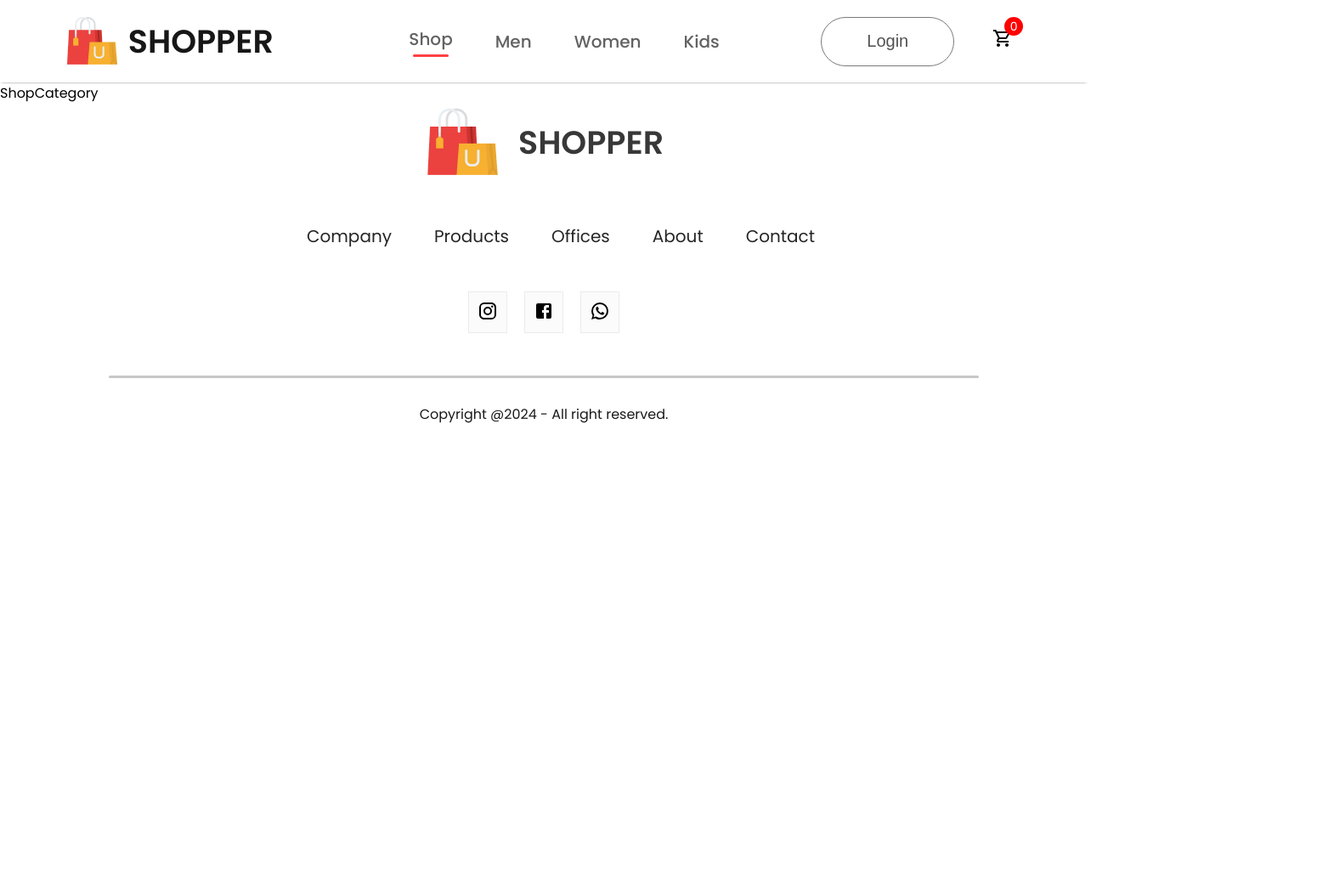
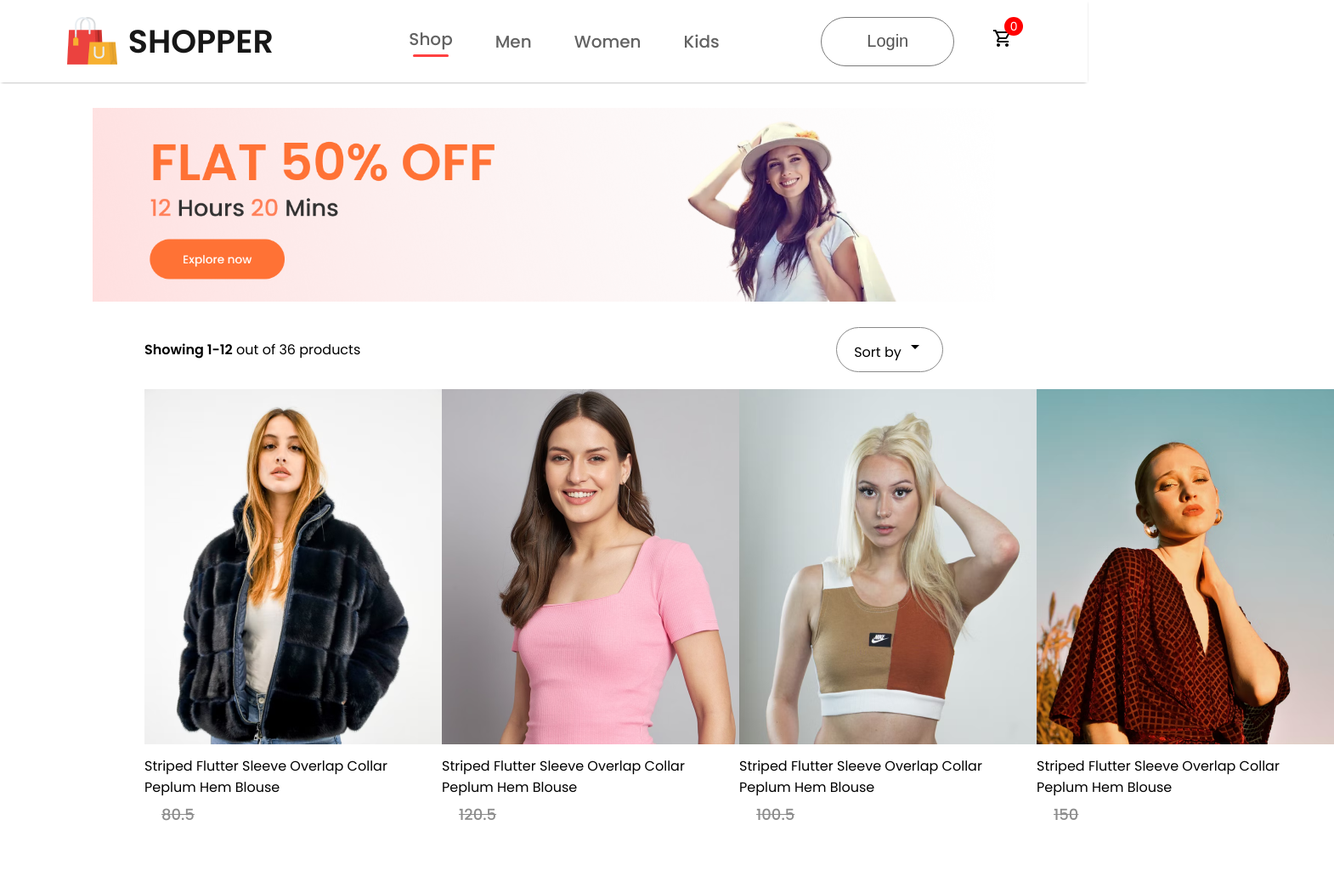
Before and after one commit to muzudre/e-commerce-front-end, a React (Create React App) app: page /women in a window 1280 px wide. Shown: the top 1051 px of the page at 85% size, 1570 px wide, since content can reach past the window. Before the commit the page ends 800 px from the top, so only its background shows below. Built offline with nearby package versions, Linux system fonts and the light colour scheme.

Commit message:
complete shop category page

```diff
--- a/src/App.js
+++ b/src/App.js
@@ -7,7 +7,9 @@
 import Cart from './Pages/Cart';
 import LoginSingUp from './Pages/LoginSingUp';
 import Footer from './Components/Footer/Footer';
-
+import men_banner from './Components/Assets/banner_mens.png'
+import women_banner from './Components/Assets/banner_women.png'
+import kids_banner from './Components/Assets/banner_kids.png'
 
 function App() {
   return (
@@ -16,9 +18,9 @@
         <Navbar />
         <Routes>
           <Route path='/' element={<Shop />} />
-          <Route path='/men' element={<ShopCategory category="men" />} />
-          <Route path='/women' element={<ShopCategory category="women" />} />
-          <Route path='/kids' element={<ShopCategory category="kids" />} />
+          <Route path='/men' element={<ShopCategory banner={men_banner} category="men" />} />
+          <Route path='/women' element={<ShopCategory banner={women_banner} category="women" />} />
+          <Route path='/kids' element={<ShopCategory banner={kids_banner} category="kid" />} />
           <Route path='/product' element={<Product />} >
             <Route path=':productId' element={<Product />} />
           </Route>
--- /dev/null
+++ b/src/Pages/CSS/ShopCategory.css
@@ -0,0 +1,40 @@
+.shop-category-banner {
+  display: block;
+  margin: 30px auto;
+  width: 83%;
+}
+.shop-category-indexSort {
+  display: flex;
+  margin: 0px 170px;
+  justify-content: space-between;
+  align-items: center;
+}
+.shop-category-sort {
+  padding: 10px 20px;
+  border-radius: 40px;
+  border: 1px solid #888;
+}
+.shop-category-indexSort p span {
+  font-weight: 600;
+}
+.shop-category-products {
+  margin: 20px 170px;
+  display: grid;
+  grid-template-columns: 1fr 1fr 1fr 1fr;
+  row-gap: 80px;
+}
+
+.shop-category-load-more {
+  display: flex;
+  justify-content: center;
+  align-items: center;
+  margin: 150px auto;
+  width: 233px;
+  height: 69px;
+  border-radius: 75px;
+  background-color: #ededed;
+  color: #787878;
+  font-size: 18px;
+  font-weight: 500;
+  cursor: pointer;
+}
--- a/src/Pages/ShopCategory.jsx
+++ b/src/Pages/ShopCategory.jsx
@@ -1,7 +1,43 @@
-import React from "react";
+import React, { useContext } from "react";
+import "./CSS/ShopCategory.css";
+import { ShopContext } from "../Context/ShopContext";
+import ArrowDropDownOutlinedIcon from "@mui/icons-material/ArrowDropDownOutlined";
+import Item from "../Components/Item/Item";
 
-const ShopCategory = () => {
-  return <div>ShopCategory</div>;
+const ShopCategory = (props) => {
+  const { all_product } = useContext(ShopContext);
+  return (
+    <div className="shop-category">
+      <img className="shop-category-banner" src={props.banner} alt="" />
+      <div className="shop-category-indexSort">
+        <p>
+          <span>Showing 1-12</span> out of 36 products
+        </p>
+        <div className="shop-category-sort">
+          Sort by <ArrowDropDownOutlinedIcon />
+        </div>
+      </div>
+      <div className="shop-category-products">
+        {all_product.map((item, index) => {
+          if (props.category === item.category) {
+            return (
+              <Item
+                key={index}
+                id={item.id}
+                image={item.image}
+                name={item.name}
+                newPrice={item.new_price}
+                old_price={item.old_price}
+              />
+            );
+          } else {
+            return null;
+          }
+        })}
+      </div>
+      <div className="shop-category-load-more">Explore more</div>
+    </div>
+  );
 };
 
 export default ShopCategory;
```
